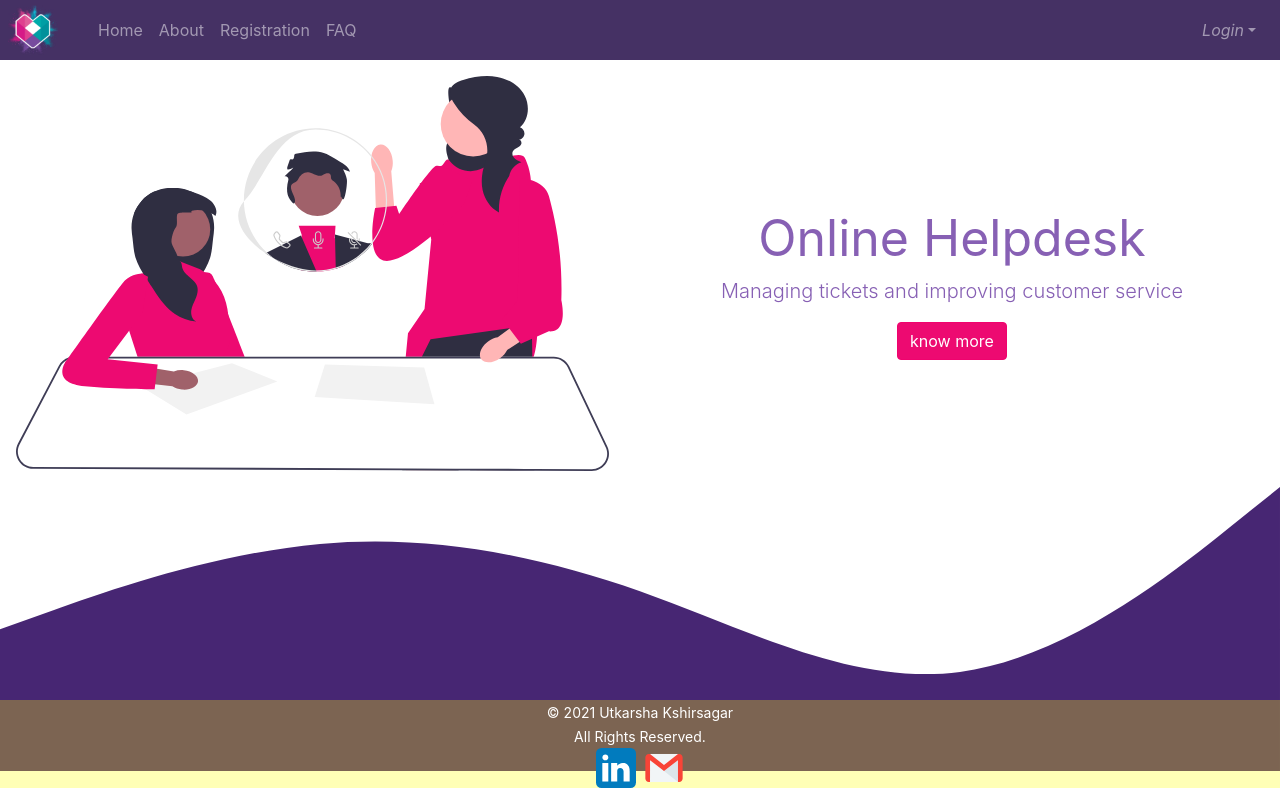
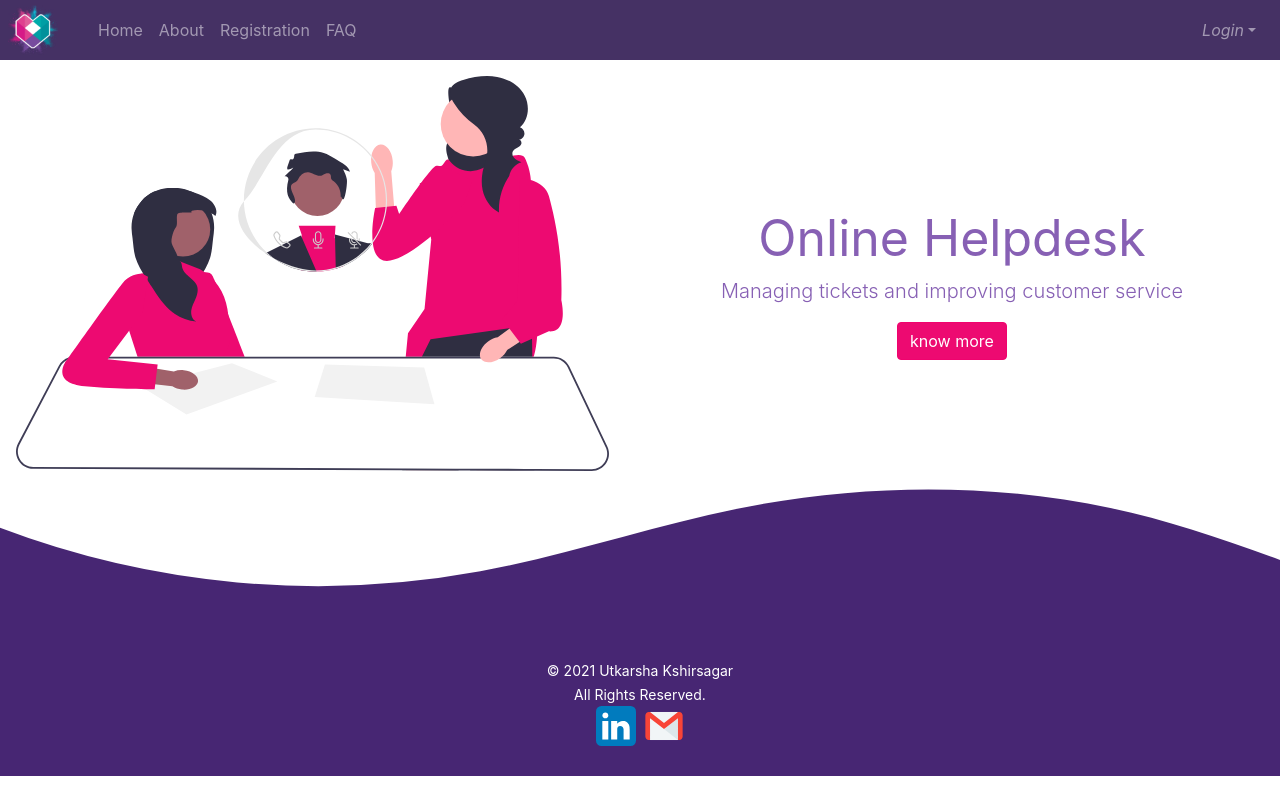
Before and after one commit to utkarsha30/helpdesk-app-client, a Vue app: page / in a window 1280 px wide. Built offline with nearby package versions, Linux system fonts and the light colour scheme; what vue-toast-notification would draw is missing.

Commit message:
footer fixed

```diff
--- a/src/components/pages/home/HomePage.vue
+++ b/src/components/pages/home/HomePage.vue
@@ -1,6 +1,7 @@
 <template>
   <!-- <div>-->
   <div>
+    <div class="section1">
       <div class="row no-gutters p-3">
         <div class="col-md-6">
           <img
@@ -22,22 +23,22 @@
           </div>
         </div>
       </div>
+      <div class="curve"></div>
+    </div>
     <div class="foot">
+      <div class="wave">
         <svg
-        class="svg-style"
+          data-name="Layer 1"
           xmlns="http://www.w3.org/2000/svg"
-        viewBox="0 0 1440 320"
+          viewBox="0 0 1200 120"
+          preserveAspectRatio="none"
         >
           <path
-          fill="#472673"
-          fill-opacity="1"
-          d="M0,160L60,138.7C120,117,240,75,360,64C480,53,600,75,720,117.3C840,160,960,224,1080,208C1200,192,1320,96,1380,48L1440,0L1440,320L1380,320C1320,320,1200,320,1080,320C960,320,840,320,720,320C600,320,480,320,360,320C240,320,120,320,60,320L0,320Z"
+            d="M321.39,56.44c58-10.79,114.16-30.13,172-41.86,82.39-16.72,168.19-17.73,250.45-.39C823.78,31,906.67,72,985.66,92.83c70.05,18.48,146.53,26.09,214.34,3V0H0V27.35A600.21,600.21,0,0,0,321.39,56.44Z"
+            class="shape-fill"
           ></path>
         </svg>
-      <!-- <div class="footer">
-        <p>@utkarsha</p>
-        <p>hsdvkjsbgldfglkdrhgldkfhg</p>
-      </div> -->
+      </div>
       <footer class="container-fluid text-center">
         <div class="footer row copyright">
           <div class="col-md-12 text-center">
@@ -64,23 +65,6 @@
       </footer>
     </div>
   </div>
-  <!-- <svg xmlns="http://www.w3.org/2000/svg" class="a" viewBox="0 0 1440 300">
-        <path
-          fill="#472673"
-          fill-opacity="1"
-          d="M0,64L80,90.7C160,117,320,171,480,208C640,245,800,267,960,272C1120,277,1280,267,1360,261.3L1440,256L1440,320L1360,320C1280,320,1120,320,960,320C800,320,640,320,480,320C320,320,160,320,80,320L0,320Z"
-        ></path>
-      </svg>
-    </div> -->
-
-  <!-- <svg xmlns="http://www.w3.org/2000/svg" class="b" viewBox="0 0 1440 320">
-      <path
-        fill="#0099ff"
-        fill-opacity="1"
-        d="M0,256L34.3,266.7C68.6,277,137,299,206,282.7C274.3,267,343,213,411,197.3C480,181,549,203,617,181.3C685.7,160,754,96,823,101.3C891.4,107,960,181,1029,181.3C1097.1,181,1166,107,1234,74.7C1302.9,43,1371,53,1406,58.7L1440,64L1440,320L1405.7,320C1371.4,320,1303,320,1234,320C1165.7,320,1097,320,1029,320C960,320,891,320,823,320C754.3,320,686,320,617,320C548.6,320,480,320,411,320C342.9,320,274,320,206,320C137.1,320,69,320,34,320L0,320Z"
-      ></path>
-    </svg> -->
-  <!-- </div> -->
 </template>
 
 <script>
@@ -90,30 +74,37 @@ export default {
 </script>
 
 <style scoped>
+.wave {
+  position: absolute;
+  top: 0;
+  left: 0;
+  width: 100%;
+  overflow: hidden;
+  line-height: 0;
+}
+
+.wave {
+  position: relative;
+  display: block;
+  width: calc(140% + 1.3px);
+  height: 171px;
+}
+
+.wave {
+  fill: #ffffff;
+}
+.foot {
+  position: relative;
+  background-color: #472673;
+  color: white;
+  height: auto;
+  overflow-x: hidden;
+  padding-bottom: 30px;
+}
 .svg-style {
   position: relative;
 }
-.footer {
-  display: block;
-  width: 100%;
 
-  text-align: center;
-  background-color: rgba(255, 255, 0, 0.288);
-  color: white;
-  position: absolute;
-  top: 700px;
-}
-@media (max-width: 768px) {
-  .footer {
-    display: block;
-    width: 100%;
-    height: 10%;
-    text-align: center;
-    background-color: rgba(255, 255, 0, 0.288);
-    position: absolute;
-    top: 735px;
-  }
-}
 .card-css {
   padding-top: 20%;
 }
```
Lines whose indentation alone changed are shown as unchanged.
